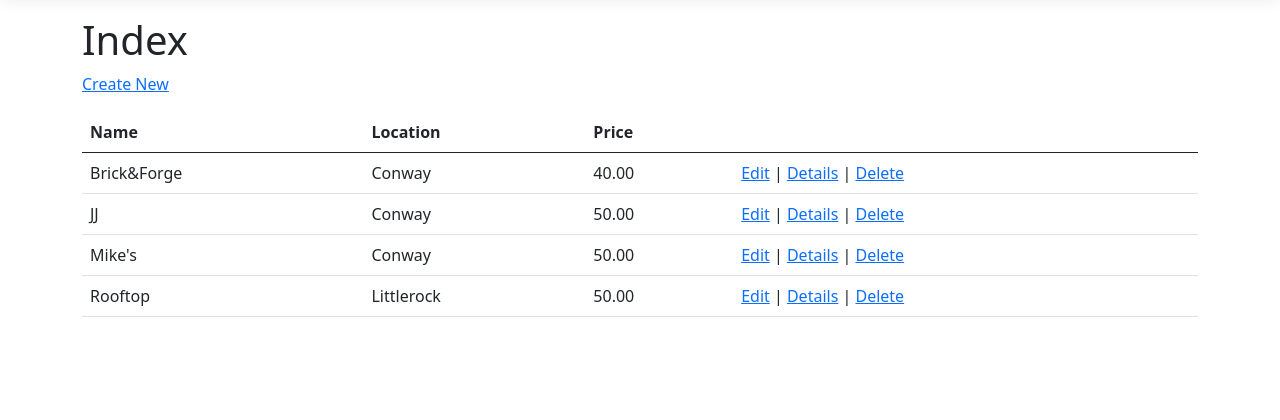
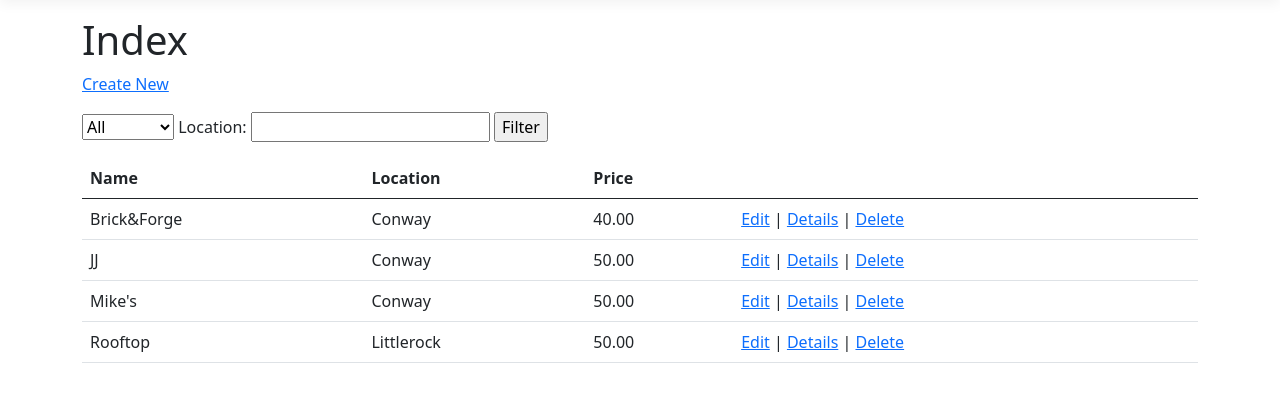
Before and after one commit to KetsiaD/csci340lab8, an ASP.NET Core app: page /Restaurants in a window 1280 px wide. Shown: the part 57-477 px from the top of the page. Run offline with ASP.NET Core 8, Linux system fonts and the light colour scheme; data comes from the database, SQL or seed files in the repository; style sheets or scripts are compiled from the project's sources.

Commit message:
Added search capabilities

```diff
--- a/RazorPagesRestaurant/Models/Restaurant.cs
+++ b/RazorPagesRestaurant/Models/Restaurant.cs
@@ -1,4 +1,6 @@
 using System.ComponentModel.DataAnnotations;
+using System.ComponentModel.DataAnnotations.Schema;
+
 
 namespace RazorPagesRestaurant.Models;
 
@@ -7,5 +9,6 @@
     public int Id { get; set; }
     public string? Name { get; set; }
     public string? Location{ get; set; }
+    [Column(TypeName = "decimal(18, 2)")]
     public decimal Price { get; set; }
 }
--- a/RazorPagesRestaurant/Pages/Restaurants/Index.cshtml
+++ b/RazorPagesRestaurant/Pages/Restaurants/Index.cshtml
@@ -10,6 +10,15 @@
 <p>
     <a asp-page="Create">Create New</a>
 </p>
+<form>
+    <p>
+        <select asp-for="RestaurantLocation" asp-items="Model.Location">
+            <option value="">All</option>
+        </select>
+        Location: <input type="text" asp-for="SearchString" />
+        <input type="submit" value="Filter" />
+    </p>
+</form>
 <table class="table">
     <thead>
         <tr>
--- a/RazorPagesRestaurant/Pages/Restaurants/Index.cshtml.cs
+++ b/RazorPagesRestaurant/Pages/Restaurants/Index.cshtml.cs
@@ -4,6 +4,7 @@
 using System.Threading.Tasks;
 using Microsoft.AspNetCore.Mvc;
 using Microsoft.AspNetCore.Mvc.RazorPages;
+using Microsoft.AspNetCore.Mvc.Rendering;
 using Microsoft.EntityFrameworkCore;
 using RazorPagesRestaurant.Data;
 using RazorPagesRestaurant.Models;
@@ -20,13 +21,37 @@
         }
 
         public IList<Restaurant> Restaurant { get;set; } = default!;
+        [BindProperty(SupportsGet = true)]
+        public string? SearchString { get; set; }
+
+        public SelectList? Location { get; set; }
+
+        [BindProperty(SupportsGet = true)]
+        public string? RestaurantLocation { get; set; }
+
+
 
         public async Task OnGetAsync()
         {
-            if (_context.Restaurant != null)
+    // Use LINQ to get list of genres.
+            IQueryable<string> genreQuery = from m in _context.Restaurant
+                                    orderby m.Location
+                                    select m.Location;
+
+            var movies = from m in _context.Restaurant
+                        select m;
+
+            if (!string.IsNullOrEmpty(SearchString))
             {
-                Restaurant = await _context.Restaurant.ToListAsync();
+                movies = movies.Where(s => s.Name.Contains(SearchString));
             }
+
+            if (!string.IsNullOrEmpty(RestaurantLocation))
+            {
+                movies = movies.Where(x => x.Location == RestaurantLocation);
+            }
+            Location = new SelectList(await genreQuery.Distinct().ToListAsync());
+            Restaurant = await movies.ToListAsync();
         }
     }
 }
```
Also changed, not shown: 7 other files.
